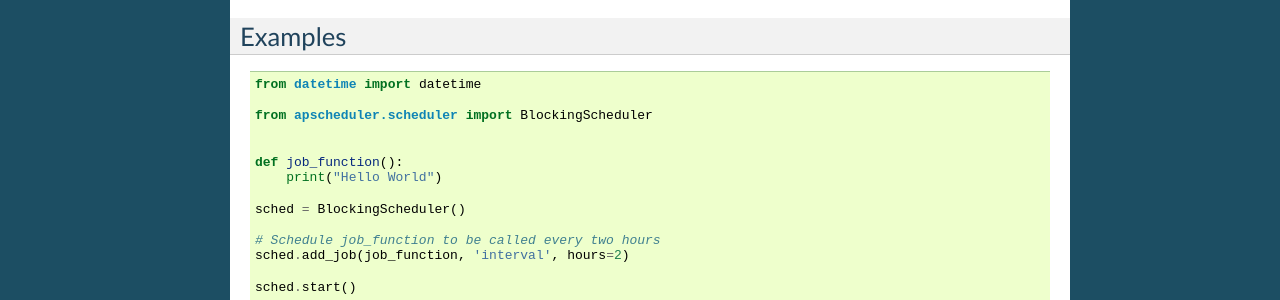
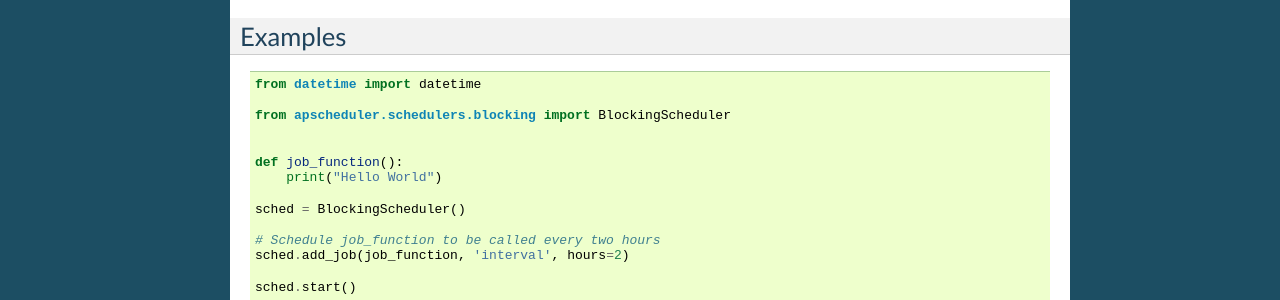
Before and after one commit to agronholm/apscheduler, a Sphinx documentation site: the page built from docs/modules/triggers/interval.rst, in a window 1280 px wide, cut to the strip 404-1204 px from the top of the page. Shown: the part 209-509 px from the top of the strip. Built offline with Sphinx 7.4.7, drawn with Linux system fonts in a browser that asks for light colours.

Commit message:
Fixed wrong import in the triggers documentation

```diff
--- a/docs/modules/triggers/cron.rst
+++ b/docs/modules/triggers/cron.rst
@@ -78,7 +78,7 @@
 
 ::
 
-    from apscheduler.scheduler import BlockingScheduler
+    from apscheduler.schedulers.blocking import BlockingScheduler
 
 
     def job_function():
--- a/docs/modules/triggers/date.rst
+++ b/docs/modules/triggers/date.rst
@@ -29,7 +29,7 @@
 
     from datetime import date
 
-    from apscheduler.scheduler import BlockingScheduler
+    from apscheduler.schedulers.blocking import BlockingScheduler
 
 
     sched = BlockingScheduler()
--- a/docs/modules/triggers/interval.rst
+++ b/docs/modules/triggers/interval.rst
@@ -32,7 +32,7 @@
 
     from datetime import datetime
 
-    from apscheduler.scheduler import BlockingScheduler
+    from apscheduler.schedulers.blocking import BlockingScheduler
 
 
     def job_function():
```
